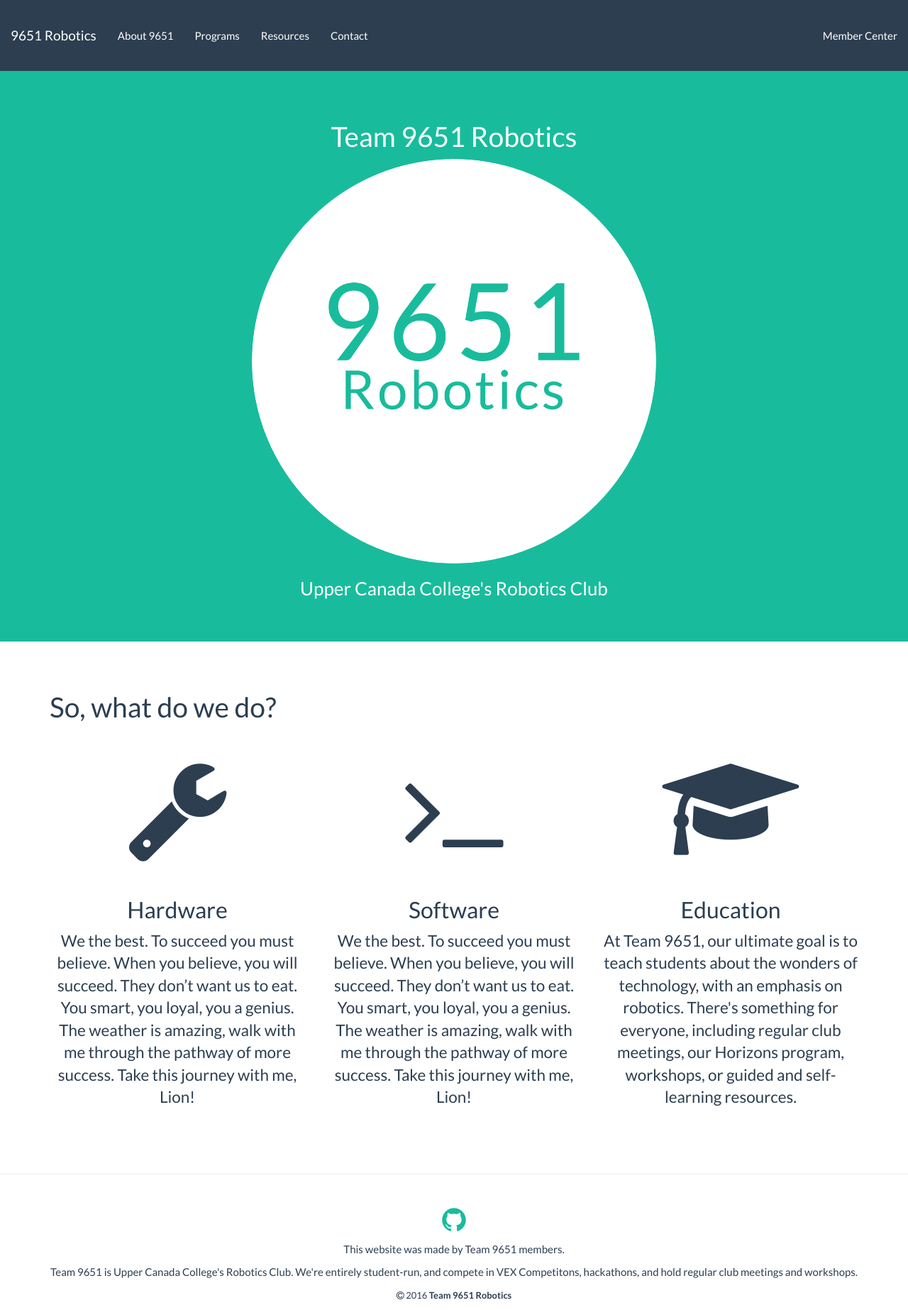
After one commit to 9651-Robotics/website, a PHP site: page / in a window 1280 px wide. The commit adds this page. Shown: the whole page at 71% size. Run offline with PHP 8.4, Linux system fonts and the light colour scheme.

Commit message:
adds initial resources and index page

```diff
--- a/common.php
+++ b/common.php
@@ -1,5 +1,5 @@
 <?php
-
+/*
 	$username = "root";
 	$password = "";
 	$host = "localhost";
@@ -45,4 +45,5 @@
 	header('Content-Type: text/html; charset=utf-8');
 
 	session_start();
+	*/
 ?>
--- /dev/null
+++ b/css/style.css
@@ -0,0 +1,49 @@
+html {
+	width: 100%;
+	height: 100%;
+}
+body {
+    width: 100%;
+    height: 100%;
+    padding-top:50px;
+}
+@media(min-width:767px) {
+    .navbar {
+        padding: 20px 0;
+        -webkit-transition: background .5s ease-in-out,padding .5s ease-in-out;
+        -moz-transition: background .5s ease-in-out,padding .5s ease-in-out;
+        transition: background .5s ease-in-out,padding .5s ease-in-out;
+    }
+
+    .top-nav-collapse {
+        padding: 0;
+    }
+    body{
+      padding-top: 100px;
+    }
+}
+
+.text-white{
+  color:white;
+}
+
+.section-primary{
+  color:white;
+  background-color: #18BC9C;
+  padding: 5rem;
+}
+
+.section-secondary{
+  padding: 5rem;
+}
+
+.header-image{
+  max-width: 50%;
+  margin-left: auto;
+  margin-right: auto;
+  border-radius: 9000px;
+}
+
+.icon-big{
+  font-size: 10em;
+}
--- /dev/null
+++ b/footer.php
@@ -0,0 +1,15 @@
+<hr />
+<div class="container-fluid">
+  <div class="text-center">
+    <h1><a href="#"><span class="fa fa-github"></span></a></h1>
+    <p>
+      This website was made by Team 9651 members.
+    </p>
+    <p>
+      Team 9651 is Upper Canada College's Robotics Club. We're entirely student-run, and compete in VEX Competitons, hackathons, and hold regular club meetings and workshops.
+    </p>
+    <p>
+      <small><span class="fa fa-copyright"></span> 2016 <b>Team 9651 Robotics</b></small>
+    </p>
+  </div>
+</div>
--- /dev/null
+++ b/header.php
@@ -0,0 +1,23 @@
+<nav class="navbar navbar-default navbar-fixed-top">
+  <div class="container-fluid">
+    <div class="navbar-header">
+      <button type="button" class="navbar-toggle collapsed" data-toggle="collapse" data-target="#navbar-collapse-container" aria-expanded="false">
+        <span class="sr-only">Toggle navigation</span>
+        <span class="fa fa-home text-white"></span>
+      </button>
+      <a class="navbar-brand" href="#">9651 Robotics</a>
+    </div>
+
+    <div class="collapse navbar-collapse" id="navbar-collapse-container">
+      <ul class="nav navbar-nav">
+        <li><a href="#">About 9651</a></li>
+        <li><a href="#">Programs</a></li>
+        <li><a href="#">Resources</a></li>
+        <li><a href="#">Contact</a></li>
+      </ul>
+      <ul class="nav navbar-nav navbar-right">
+        <li><a href="#">Member Center</a></li>
+      </ul>
+    </div>
+  </div>
+</nav>
--- /dev/null
+++ b/index.php
@@ -0,0 +1,64 @@
+<?php include_once "common.php" ?>
+<!DOCTYPE html>
+<html lang="en">
+  <head>
+    <meta charset="utf-8">
+    <meta http-equiv="X-UA-Compatible" content="IE=edge">
+    <meta name="viewport" content="width=device-width, initial-scale=1">
+    <title>Team 9651 | UCC Robotics</title>
+    <meta name="description" content="The official website for VEX Robotics team 9651, and the UCC Robotics Club.">
+    <link rel="icon" href="favicon.ico">
+    <link rel="stylesheet" href="css/bootstrap.min.css" />
+    <link rel="stylesheet" href="css/style.css" />
+    <link rel="stylesheet" href="css/font-awesome.min.css" />
+  </head>
+  <body>
+    <?php include_once "header.php" ?>
+    <div class="section-primary">
+      <div class="container text-center">
+        <h1>Team 9651 Robotics</h1>
+        <img class="img-responsive header-image hidden-xs" src="img/logo-circle-inverse.png" alt="Team 9651's Logo" />
+        <h3>Upper Canada College's Robotics Club</h3>
+      </div>
+    </div>
+    <div class="section-secondary">
+      <div class="container">
+        <h1>So, what do we do?</h1>
+        <div class="row">
+          <div class="col-sm-4">
+            <div class="text-center icon-big">
+              <span class="fa fa-fw fa-wrench"></span>
+              <h2>Hardware</h2>
+            </div>
+            <p class="lead text-center">
+              We the best. To succeed you must believe. When you believe, you will succeed. They don’t want us to eat. You smart, you loyal, you a genius. The weather is amazing, walk with me through the pathway of more success. Take this journey with me, Lion!
+            </p>
+          </div>
+          <div class="col-sm-4">
+            <div class="text-center icon-big">
+              <span class="fa fa-fw fa-terminal"></span>
+              <h2>Software</h2>
+            </div>
+            <p class="lead text-center">
+              We the best. To succeed you must believe. When you believe, you will succeed. They don’t want us to eat. You smart, you loyal, you a genius. The weather is amazing, walk with me through the pathway of more success. Take this journey with me, Lion!
+            </p>
+          </div>
+          <div class="col-sm-4">
+            <div class="text-center icon-big">
+              <span class="fa fa-fw fa-graduation-cap"></span>
+              <h2>Education</h2>
+            </div>
+            <p class="lead text-center">
+              At Team 9651, our ultimate goal is to teach students about the wonders of technology, with an emphasis on robotics. There's something for everyone, including regular club meetings, our Horizons program, workshops, or guided and self-learning resources.
+            </p>
+          </div>
+        </div>
+      </div>
+    </div>
+    <?php include_once "footer.php" ?>
+    <script src="js/google_analytics.js"></script>
+    <script src="js/jquery.min.js"></script>
+    <script src="js/bootstrap.min.js"></script>
+    <script src="js/nav-collapse.js"></script>
+  </body>
+</html>
--- /dev/null
+++ b/js/nav-collapse.js
@@ -0,0 +1,7 @@
+$(window).scroll(function() {
+    if ($(".navbar").offset().top > 70) {
+        $(".navbar-fixed-top").addClass("top-nav-collapse");
+    } else {
+        $(".navbar-fixed-top").removeClass("top-nav-collapse");
+    }
+});
```
Also changed, not shown: img/full-text.png (added), img/logo-circle-inverse.png (added), img/logo-circle.png (added), img/logo.png (added).
